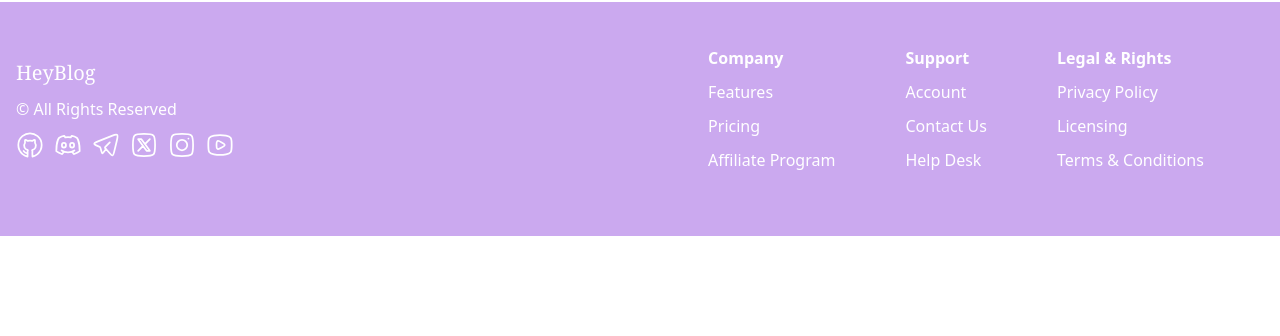
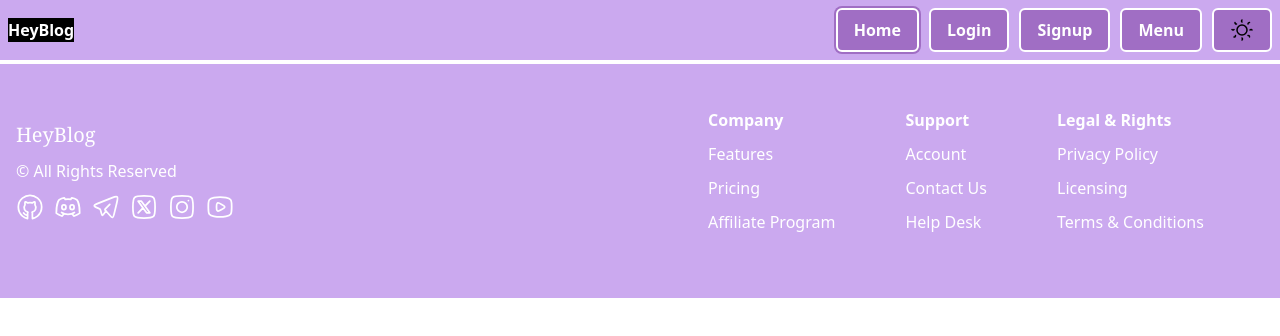
Before and after one commit to Shahnoor-26/hey-blog, a React (Vite) app: page / in a window 1280 px wide. Shown: the top 336 px of the page. Built offline with nearby package versions, Linux system fonts and the light colour scheme; no server answers.

Commit message:
theme added

```diff
--- a/src/Layout.jsx
+++ b/src/Layout.jsx
@@ -3,6 +3,7 @@ import { Outlet } from "react-router-dom";
 import { useDispatch } from "react-redux";
 import { Footer, Header } from "./components";
 import { Auth } from "./appwrite/authentication.js";
+import { themeUpdate } from "./store/themeSlice.js";
 import { login, logout } from "./store/authSlice.js";
 
 const Layout = () => {
@@ -17,6 +18,11 @@ const Layout = () => {
       })
       .catch((error) => console.log("Not Found User! ", error))
       .finally(() => updateSpin(false));
+
+    const status = localStorage.getItem("dark-status")?.includes("true");
+    const choice = status ? "dark" : "light";
+    dispatch(themeUpdate({ themeStatus: status }));
+    document.querySelector("html").setAttribute("data-status", choice);
   }, []);
 
   return spin ? (
@@ -29,7 +35,7 @@ const Layout = () => {
     </>
   ) : (
     <>
-      {/* <Header /> */}
+      <Header />
       {/* <main>
         <Outlet />
       </main> */}
--- a/src/components/Header/Header.jsx
+++ b/src/components/Header/Header.jsx
@@ -1,9 +1,31 @@
-import { useSelector } from "react-redux";
 import { Link, NavLink } from "react-router-dom";
-import { Container, Logo, Logout } from "../index.js";
+import { useDispatch, useSelector } from "react-redux";
+import { themeUpdate } from "../../store/themeSlice.js";
+import { Button, Logo } from "../index.js";
+import { MoonIcon, SunIcon } from "../Icons.jsx";
 
 const Header = () => {
+  const dispatch = useDispatch();
   const status = useSelector((state) => state.auth.status);
+  const themeStatus = useSelector((state) => state.theme.themeStatus);
+
+  const switchStatus = () => {
+    try {
+      const html = document.querySelector("html");
+
+      if (themeStatus) {
+        html.setAttribute("data-status", "light");
+        localStorage.setItem("dark-status", "false");
+        dispatch(themeUpdate({ themeStatus: false }));
+      } else {
+        html.setAttribute("data-status", "dark");
+        localStorage.setItem("dark-status", "true");
+        dispatch(themeUpdate({ themeStatus: true }));
+      }
+    } catch (error) {
+      console.log("");
+    }
+  };
 
   const links = [
     {
@@ -34,13 +56,15 @@ const Header = () => {
   ];
 
   return (
-    <header className="sticky top-0 z-20 h-auto w-full font-semibold antialiased">
-      <nav className="h-auto w-full p-2 bg-secondary text-text-primary border-b-2 border-border">
-        <div className="h-auto w-full px-4 py-2 flex justify-between items-center gap-2.5">
-          <Link to={"/"}>
-            <Logo className="text-3xl font-serif" /> {/* Logo Will Change */}
+    <header className="sticky top-0 h-auto w-full font-semibold antialiased select-none">
+      <nav className="h-auto w-full p-2 bg-primary text-text-primary border-b-2 border-border flex justify-between items-center gap-2.5">
+        <section className="bg-black">
+          <Link to={"/"} tabIndex={-1}>
+            <Logo />
           </Link>
-          <ul className="h-auto w-auto flex gap-2.5">
+        </section>
+        <section className="h-auto w-auto flex items-center gap-2.5">
+          <ul className="h-auto w-auto hidden md:flex items-center gap-2.5">
             {links.map(
               (link) =>
                 link.active && (
@@ -49,10 +73,8 @@ const Header = () => {
                       to={link.source}
                       className={({ isActive }) =>
                         `${
-                          isActive
-                            ? "bg-secondary ring-2 ring-accent-primary"
-                            : "bg-accent-secondary focus:ring-2 focus:ring-accent-primary"
-                        } block px-5 py-2.5 border-2 border-border rounded-xl transition-all duration-200 ease-in-out`
+                          isActive && "ring-2 ring-secondary"
+                        } px-4 py-2 bg-secondary block border-2 border-border rounded-md transition-all duration-200 ease-in-out`
                       }
                     >
                       {link.name}
@@ -62,14 +84,23 @@ const Header = () => {
             )}
             {status && (
               <li>
-                <Logout
+                <Button
                   children={"Logout"}
-                  className="block px-5 py-2.5 border-2 border-border rounded-xl transition-all duration-200 ease-in-out bg-accent-secondary focus:ring-2 focus:ring-accent-primary"
+                  className="px-4 py-2 bg-secondary border-2 border-border rounded-md transition-all duration-200 ease-in-out focus:ring-2 focus:ring-secondary"
                 />
               </li>
             )}
           </ul>
-        </div>
+          <Button className="px-4 py-2 bg-secondary border-2 border-border rounded-md transition-all duration-200 ease-in-out focus:ring-2 focus:ring-secondary">
+            Menu
+          </Button>
+          <Button
+            className="px-4 py-2 bg-secondary border-2 border-border rounded-md transition-all duration-200 ease-in-out focus:ring-2 focus:ring-secondary"
+            onClick={switchStatus}
+          >
+            {themeStatus ? <MoonIcon /> : <SunIcon />}
+          </Button>
+        </section>
       </nav>
     </header>
   );
--- a/src/components/Icons.jsx
+++ b/src/components/Icons.jsx
@@ -18,9 +18,9 @@ export const GithubIcon = ({
     <path
       d="M6.51734 17.1132C6.91177 17.6905 8.10883 18.9228 9.74168 19.2333M9.86428 22C8.83582 21.8306 2 19.6057 2 12.0926C2 5.06329 8.0019 2 12.0008 2C15.9996 2 22 5.06329 22 12.0926C22 19.6057 15.1642 21.8306 14.1357 22C14.1357 22 13.9267 18.5826 14.0487 17.9969C14.1706 17.4113 13.7552 16.4688 13.7552 16.4688C14.7262 16.1055 16.2043 15.5847 16.7001 14.1874C17.0848 13.1032 17.3268 11.5288 16.2508 10.0489C16.2508 10.0489 16.5318 7.65809 15.9996 7.56548C15.4675 7.47287 13.8998 8.51192 13.8998 8.51192C13.4432 8.38248 12.4243 8.13476 12.0018 8.17939C11.5792 8.13476 10.5568 8.38248 10.1002 8.51192C10.1002 8.51192 8.53249 7.47287 8.00036 7.56548C7.46823 7.65809 7.74917 10.0489 7.74917 10.0489C6.67316 11.5288 6.91516 13.1032 7.2999 14.1874C7.79575 15.5847 9.27384 16.1055 10.2448 16.4688C10.2448 16.4688 9.82944 17.4113 9.95135 17.9969C10.0733 18.5826 9.86428 22 9.86428 22Z"
       stroke="currentColor"
-      stroke-width={stroke}
-      stroke-linecap="round"
-      stroke-linejoin="round"
+      strokeWidth={stroke}
+      strokeLinecap="round"
+      strokeLinejoin="round"
     />
   </svg>
 );
@@ -45,26 +45,26 @@ export const DiscordIcon = ({
     <path
       d="M15.5008 17.75L16.7942 19.5205C16.9156 19.7127 17.1489 19.7985 17.3619 19.7224C18.1657 19.4353 20.158 18.6572 21.7984 17.4725C21.9263 17.3801 22.0002 17.2261 21.9992 17.0673C21.9992 8.25 19.5008 5.75 19.5008 5.75C19.5008 5.75 17.5008 4.60213 15.3547 4.25602C15.1436 4.22196 14.9368 4.33509 14.8429 4.52891L14.3979 5.44677C14.3979 5.44677 13.2853 5.21397 12 5.21397C10.7147 5.21397 9.6021 5.44677 9.6021 5.44677L9.15711 4.52891C9.06314 4.33509 8.85644 4.22196 8.64529 4.25602C6.50079 4.60187 4.50079 5.75 4.50079 5.75C4.50079 5.75 2.0008 8.25 2.0008 17.0673C1.9998 17.2261 2.07365 17.3801 2.20159 17.4725C3.84196 18.6572 5.8343 19.4353 6.63806 19.7224C6.85105 19.7985 7.08437 19.7127 7.20582 19.5205L8.50079 17.75"
       stroke="currentColor"
-      stroke-width={stroke}
-      stroke-linecap="round"
-      stroke-linejoin="round"
+      strokeWidth={stroke}
+      strokeLinecap="round"
+      strokeLinejoin="round"
     ></path>
     <path
       d="M17.5008 16.75C17.5008 16.75 15.2057 18.25 12.0008 18.25C8.79587 18.25 6.50079 16.75 6.50079 16.75"
       stroke="currentColor"
-      stroke-width={stroke}
-      stroke-linecap="round"
-      stroke-linejoin="round"
+      strokeWidth={stroke}
+      strokeLinecap="round"
+      strokeLinejoin="round"
     ></path>
     <path
       d="M17.2508 12.25C17.2508 13.3546 16.4673 14.25 15.5008 14.25C14.5343 14.25 13.7508 13.3546 13.7508 12.25C13.7508 11.1454 14.5343 10.25 15.5008 10.25C16.4673 10.25 17.2508 11.1454 17.2508 12.25Z"
       stroke="currentColor"
-      stroke-width={stroke}
+      strokeWidth={stroke}
     ></path>
     <path
       d="M10.2508 12.25C10.2508 13.3546 9.46729 14.25 8.50079 14.25C7.5343 14.25 6.75079 13.3546 6.75079 12.25C6.75079 11.1454 7.5343 10.25 8.50079 10.25C9.46729 10.25 10.2508 11.1454 10.2508 12.25Z"
       stroke="currentColor"
-      stroke-width={stroke}
+      strokeWidth={stroke}
     ></path>
   </svg>
 );
@@ -89,9 +89,9 @@ export const TelegramIcon = ({
     <path
       d="M11.9854 15.4083L15.2268 19.0936C16.4277 20.4589 17.0282 21.1416 17.6567 20.9754C18.2852 20.8092 18.5008 19.9108 18.9318 18.1138L21.3229 8.1459C21.9868 5.37832 22.3187 3.99454 21.5808 3.312C20.843 2.62947 19.564 3.13725 17.0061 4.15282L5.13876 8.86449C3.09293 9.67674 2.07001 10.0829 2.00507 10.7808C1.99842 10.8522 1.99831 10.9241 2.00474 10.9955C2.06754 11.6937 3.08921 12.1033 5.13255 12.9223C6.05838 13.2934 6.5213 13.479 6.8532 13.8344C6.89052 13.8743 6.9264 13.9157 6.96078 13.9584C7.26658 14.3384 7.39709 14.8371 7.65808 15.8344L8.14653 17.701C8.4005 18.6715 8.52749 19.1568 8.86008 19.223C9.19267 19.2891 9.48225 18.8867 10.0614 18.0819L11.9854 15.4083ZM11.9854 15.4083L11.6676 15.0771C11.3059 14.7001 11.1251 14.5117 11.1251 14.2775C11.1251 14.0433 11.3059 13.8548 11.6676 13.4778L15.2406 9.75409"
       stroke="currentColor"
-      stroke-width={stroke}
-      stroke-linecap="round"
-      stroke-linejoin="round"
+      strokeWidth={stroke}
+      strokeLinecap="round"
+      strokeLinejoin="round"
     ></path>
   </svg>
 );
@@ -116,13 +116,13 @@ export const YoutubeIcon = ({
     <path
       d="M12 20.5C13.8097 20.5 15.5451 20.3212 17.1534 19.9934C19.1623 19.5839 20.1668 19.3791 21.0834 18.2006C22 17.0221 22 15.6693 22 12.9635V11.0365C22 8.33073 22 6.97787 21.0834 5.79937C20.1668 4.62088 19.1623 4.41613 17.1534 4.00662C15.5451 3.67877 13.8097 3.5 12 3.5C10.1903 3.5 8.45489 3.67877 6.84656 4.00662C4.83766 4.41613 3.83321 4.62088 2.9166 5.79937C2 6.97787 2 8.33073 2 11.0365V12.9635C2 15.6693 2 17.0221 2.9166 18.2006C3.83321 19.3791 4.83766 19.5839 6.84656 19.9934C8.45489 20.3212 10.1903 20.5 12 20.5Z"
       stroke="currentColor"
-      stroke-width={stroke}
+      strokeWidth={stroke}
     ></path>
     <path
       d="M15.9621 12.3129C15.8137 12.9187 15.0241 13.3538 13.4449 14.2241C11.7272 15.1705 10.8684 15.6438 10.1728 15.4615C9.9372 15.3997 9.7202 15.2911 9.53799 15.1438C9 14.7089 9 13.8059 9 12C9 10.1941 9 9.29112 9.53799 8.85618C9.7202 8.70886 9.9372 8.60029 10.1728 8.53854C10.8684 8.35621 11.7272 8.82945 13.4449 9.77593C15.0241 10.6462 15.8137 11.0813 15.9621 11.6871C16.0126 11.8933 16.0126 12.1067 15.9621 12.3129Z"
       stroke="currentColor"
-      stroke-width={stroke}
-      stroke-linejoin="round"
+      strokeWidth={stroke}
+      strokeLinejoin="round"
     ></path>
   </svg>
 );
@@ -147,16 +147,16 @@ export const XIcon = ({
     <path
       d="M2.50012 12C2.50012 7.52166 2.50012 5.28249 3.89136 3.89124C5.28261 2.5 7.52178 2.5 12.0001 2.5C16.4785 2.5 18.7176 2.5 20.1089 3.89124C21.5001 5.28249 21.5001 7.52166 21.5001 12C21.5001 16.4783 21.5001 18.7175 20.1089 20.1088C18.7176 21.5 16.4785 21.5 12.0001 21.5C7.52178 21.5 5.28261 21.5 3.89136 20.1088C2.50012 18.7175 2.50012 16.4783 2.50012 12Z"
       stroke="currentColor"
-      stroke-width={stroke}
-      stroke-linecap="round"
-      stroke-linejoin="round"
+      strokeWidth={stroke}
+      strokeLinecap="round"
+      strokeLinejoin="round"
     />
     <path
       d="M7.00012 17L11.1937 12.8065M17.0001 7L12.8066 11.1935M12.8066 11.1935L9.7779 7H7.00012L11.1937 12.8065M12.8066 11.1935L17.0001 17H14.2223L11.1937 12.8065"
       stroke="currentColor"
-      stroke-width={stroke}
-      stroke-linecap="round"
-      stroke-linejoin="round"
+      strokeWidth={stroke}
+      strokeLinecap="round"
+      strokeLinejoin="round"
     />
   </svg>
 );
@@ -181,20 +181,78 @@ export const InstagramIcon = ({
     <path
       d="M2.5 12C2.5 7.52166 2.5 5.28249 3.89124 3.89124C5.28249 2.5 7.52166 2.5 12 2.5C16.4783 2.5 18.7175 2.5 20.1088 3.89124C21.5 5.28249 21.5 7.52166 21.5 12C21.5 16.4783 21.5 18.7175 20.1088 20.1088C18.7175 21.5 16.4783 21.5 12 21.5C7.52166 21.5 5.28249 21.5 3.89124 20.1088C2.5 18.7175 2.5 16.4783 2.5 12Z"
       stroke="currentColor"
-      stroke-width={stroke}
-      stroke-linejoin="round"
+      strokeWidth={stroke}
+      strokeLinejoin="round"
     ></path>
     <path
       d="M16.5 12C16.5 14.4853 14.4853 16.5 12 16.5C9.51472 16.5 7.5 14.4853 7.5 12C7.5 9.51472 9.51472 7.5 12 7.5C14.4853 7.5 16.5 9.51472 16.5 12Z"
       stroke="currentColor"
-      stroke-width={stroke}
+      strokeWidth={stroke}
     ></path>
     <path
       d="M17.5078 6.5L17.4988 6.5"
       stroke="currentColor"
-      stroke-width={stroke}
-      stroke-linecap="round"
-      stroke-linejoin="round"
+      strokeWidth={stroke}
+      strokeLinecap="round"
+      strokeLinejoin="round"
     ></path>
   </svg>
 );
+
+export const MoonIcon = ({
+  height = "24",
+  width = "24",
+  className = "",
+  stroke = "1.5",
+  color = "#000000",
+  fill = "none",
+}) => (
+  <svg
+    xmlns="http://www.w3.org/2000/svg"
+    viewBox="0 0 24 24"
+    width={width}
+    height={height}
+    color={color}
+    fill={fill}
+    className={className}
+  >
+    <path
+      d="M21.5 14.0784C20.3003 14.7189 18.9301 15.0821 17.4751 15.0821C12.7491 15.0821 8.91792 11.2509 8.91792 6.52485C8.91792 5.06986 9.28105 3.69968 9.92163 2.5C5.66765 3.49698 2.5 7.31513 2.5 11.8731C2.5 17.1899 6.8101 21.5 12.1269 21.5C16.6849 21.5 20.503 18.3324 21.5 14.0784Z"
+      stroke="currentColor"
+      strokeWidth={stroke}
+      strokeLinecap="round"
+      strokeLinejoin="round"
+    />
+  </svg>
+);
+
+export const SunIcon = ({
+  height = "24",
+  width = "24",
+  className = "",
+  stroke = "1.5",
+  color = "#000000",
+  fill = "none",
+}) => (
+  <svg
+    xmlns="http://www.w3.org/2000/svg"
+    viewBox="0 0 24 24"
+    width={width}
+    height={height}
+    color={color}
+    fill={fill}
+    className={className}
+  >
+    <path
+      d="M17 12C17 14.7614 14.7614 17 12 17C9.23858 17 7 14.7614 7 12C7 9.23858 9.23858 7 12 7C14.7614 7 17 9.23858 17 12Z"
+      stroke="currentColor"
+      strokeWidth={stroke}
+    ></path>
+    <path
+      d="M12 2C11.6227 2.33333 11.0945 3.2 12 4M12 20C12.3773 20.3333 12.9055 21.2 12 22M19.5 4.50271C18.9685 4.46982 17.9253 4.72293 18.0042 5.99847M5.49576 17.5C5.52865 18.0315 5.27555 19.0747 4 18.9958M5.00271 4.5C4.96979 5.03202 5.22315 6.0763 6.5 5.99729M18 17.5026C18.5315 17.4715 19.5747 17.7108 19.4958 18.9168M22 12C21.6667 11.6227 20.8 11.0945 20 12M4 11.5C3.66667 11.8773 2.8 12.4055 2 11.5"
+      stroke="currentColor"
+      strokeWidth={stroke}
+      strokeLinecap="round"
+    ></path>
+  </svg>
+);
--- a/src/css/theme.css
+++ b/src/css/theme.css
@@ -11,8 +11,8 @@
 }
 
 html.dark,
-[data-theme="dark"] {
-  --color-primary: #cba9ef;
+[data-status="dark"] {
+  --color-primary: #000000;
   --color-secondary: #a06ec4;
   --color-text-primary: #ffffff;
   --color-text-secondary: #2f0d68;
--- a/src/store/store.js
+++ b/src/store/store.js
@@ -1,8 +1,10 @@
 import { configureStore } from "@reduxjs/toolkit";
-import { Reducers } from "./authSlice.js";
+import { Reducers as AuthRed } from "./authSlice.js";
+import { Reducers as ThemeRed } from "./themeSlice.js";
 
 export const store = configureStore({
   reducer: {
-    auth: Reducers,
+    auth: AuthRed,
+    theme: ThemeRed,
   },
 });
--- /dev/null
+++ b/src/store/themeSlice.js
@@ -0,0 +1,18 @@
+import { createSlice } from "@reduxjs/toolkit";
+
+const initialState = {
+  themeStatus: false,
+};
+
+const themeSlice = createSlice({
+  name: "theme",
+  initialState,
+  reducers: {
+    themeUpdate: (state, action) => {
+      state.themeStatus = action.payload.themeStatus;
+    },
+  },
+});
+
+export const Reducers = themeSlice.reducer;
+export const { themeUpdate } = themeSlice.actions;
```
Also changed, not shown: src/components/Footer/Footer.jsx (+10 -10 lines).
